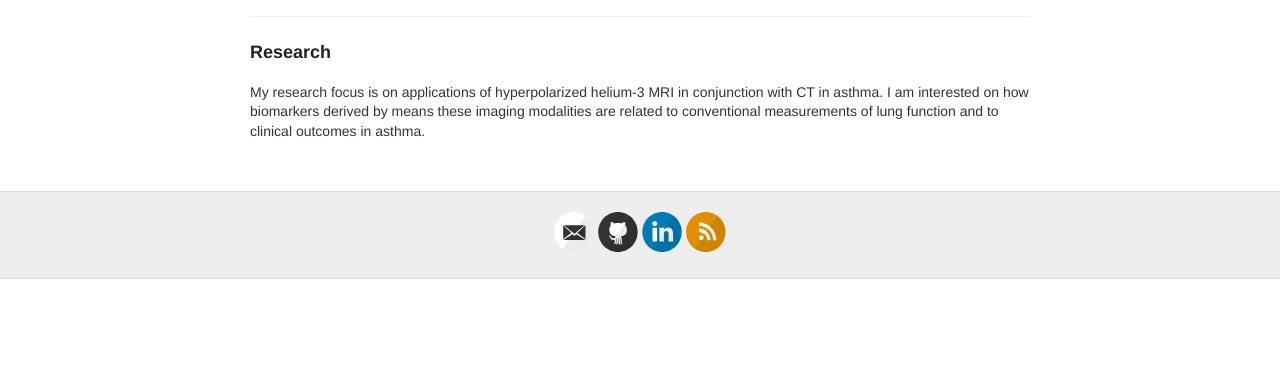
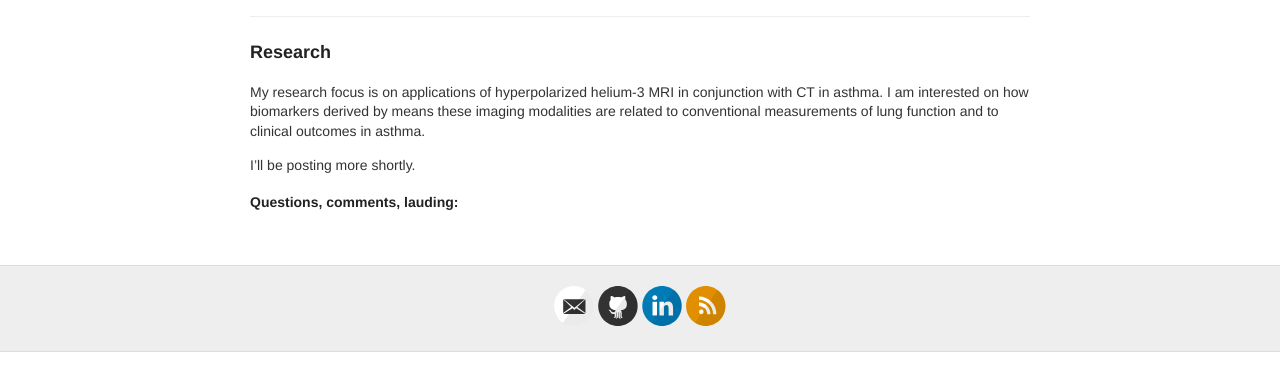
Before and after one commit to mummydg/mummydg.github.io, a Jekyll site: the page built from research.md, in a window 1280 px wide, cut to the strip 144-535 px from the top of the page. Built offline with Jekyll 4.4.1, drawn with Linux system fonts in a browser that asks for light colours; comment, search, counter and statistics services are not loaded; some of the changed lines change nothing that is shown.

Commit message:
moving comments

```diff
--- a/research.md
+++ b/research.md
@@ -1,7 +1,39 @@
 ---
 layout: page
 title: Research
+comments: true
 permalink: /research/
 ---
 
 My research focus is on applications of hyperpolarized helium-3 MRI in conjunction with CT in asthma. I am interested on how biomarkers derived by means these imaging modalities are related to conventional measurements of lung function and to clinical outcomes in asthma.
+
+I'll be posting more shortly.
+
+
+### Questions, comments, lauding:
+
+
+{% if page.comments %}
+<div id="disqus_thread"></div>
+<script>
+
+/**
+*  RECOMMENDED CONFIGURATION VARIABLES: EDIT AND UNCOMMENT THE SECTION BELOW TO INSERT DYNAMIC VALUES FROM YOUR PLATFORM OR CMS.
+*  LEARN WHY DEFINING THESE VARIABLES IS IMPORTANT: https://disqus.com/admin/universalcode/#configuration-variables*/
+/*
+var disqus_config = function () {
+this.page.url = PAGE_URL;  // Replace PAGE_URL with your page's canonical URL variable
+this.page.identifier = PAGE_IDENTIFIER; // Replace PAGE_IDENTIFIER with your page's unique identifier variable
+};
+*/
+(function() { // DON'T EDIT BELOW THIS LINE
+var d = document, s = d.createElement('script');
+s.src = '//dgmummy.disqus.com/embed.js';
+s.setAttribute('data-timestamp', +new Date());
+(d.head || d.body).appendChild(s);
+})();
+</script>
+<noscript>Please enable JavaScript to view the <a href="https://disqus.com/?ref_noscript">comments powered by Disqus.</a></noscript>
+
+
+{% endif %}
```
